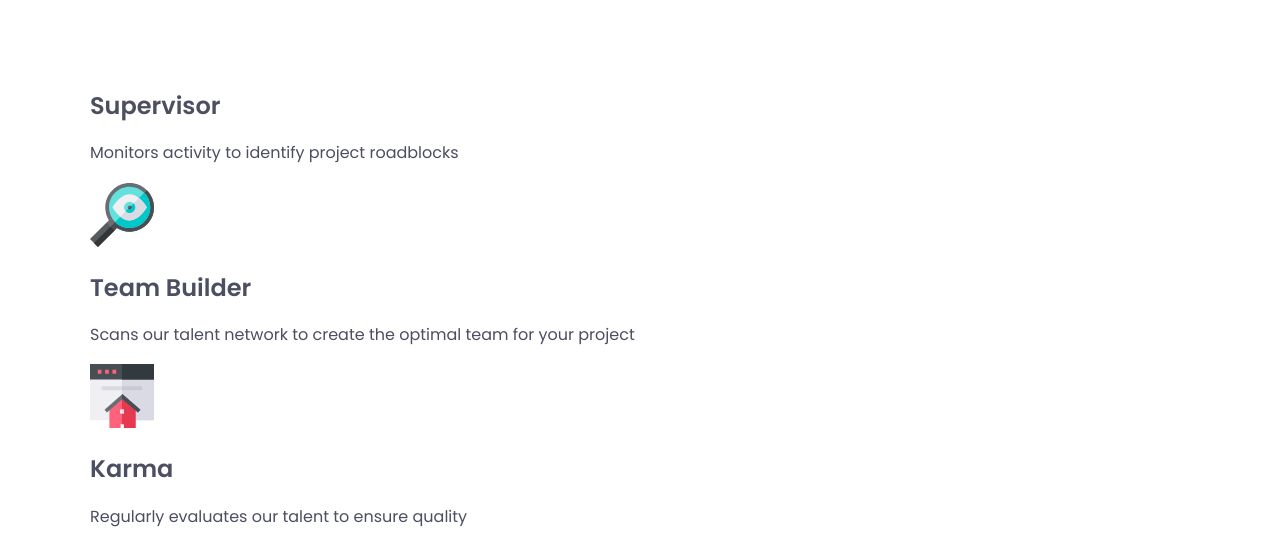
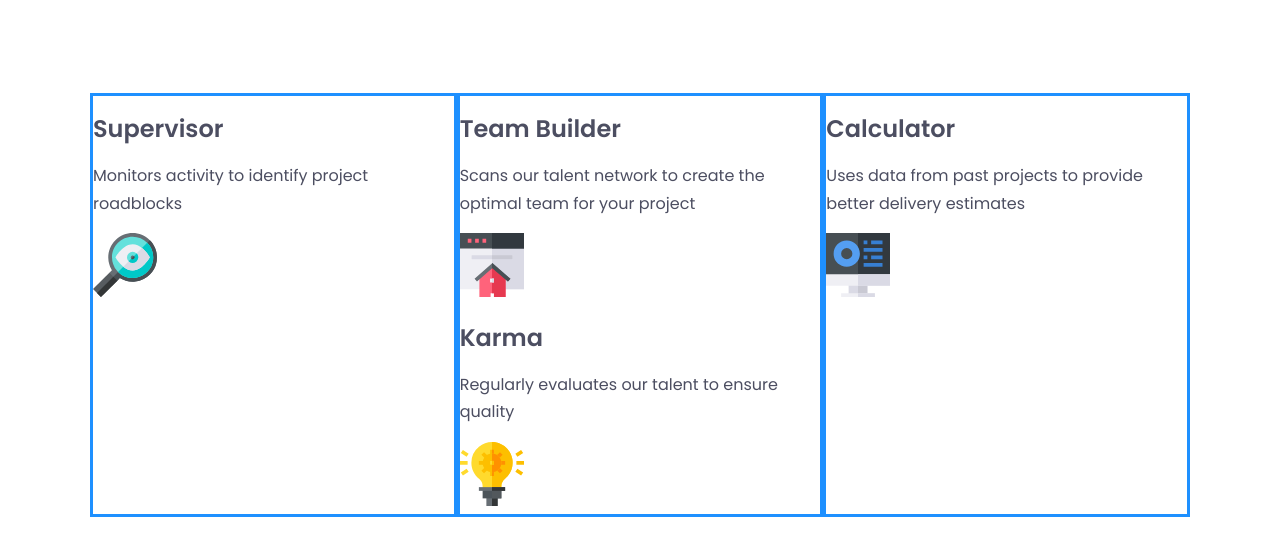
Before and after one commit to Annie-Huang/four-card-feature-section, a website: page index.html in a window 1280 px wide. Shown: the part 245-788 px from the top of the page. Drawn offline with Linux system fonts and the light colour scheme.

Commit message:
Add flex box layout

```diff
--- a/style.css
+++ b/style.css
@@ -64,3 +64,16 @@ header {
   text-align: center;
   margin-block: 6rem;
 }
+
+.layout-grid {
+  display: flex;
+}
+
+/* Make each col even size */
+.layout-grid > * {
+  flex: 1;
+}
+
+.col {
+  border: 3px solid dodgerblue;
+}
```
